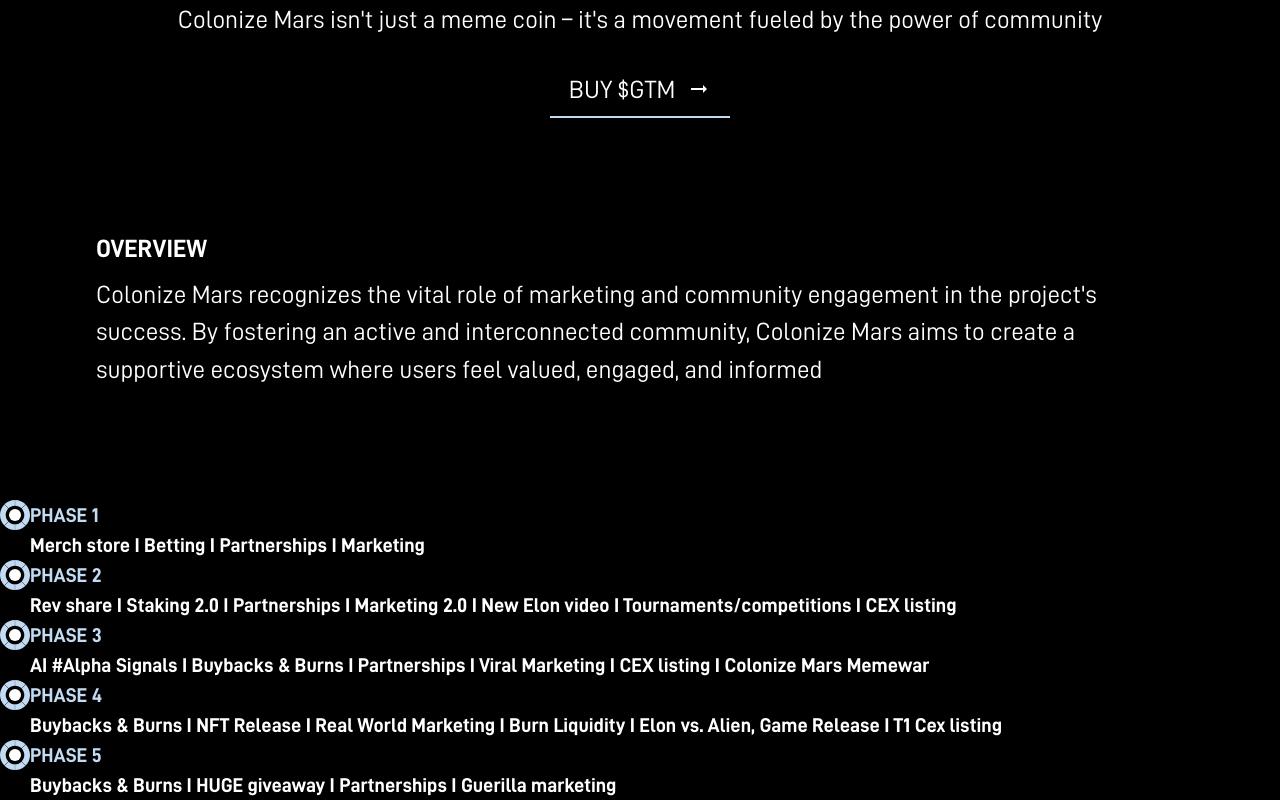
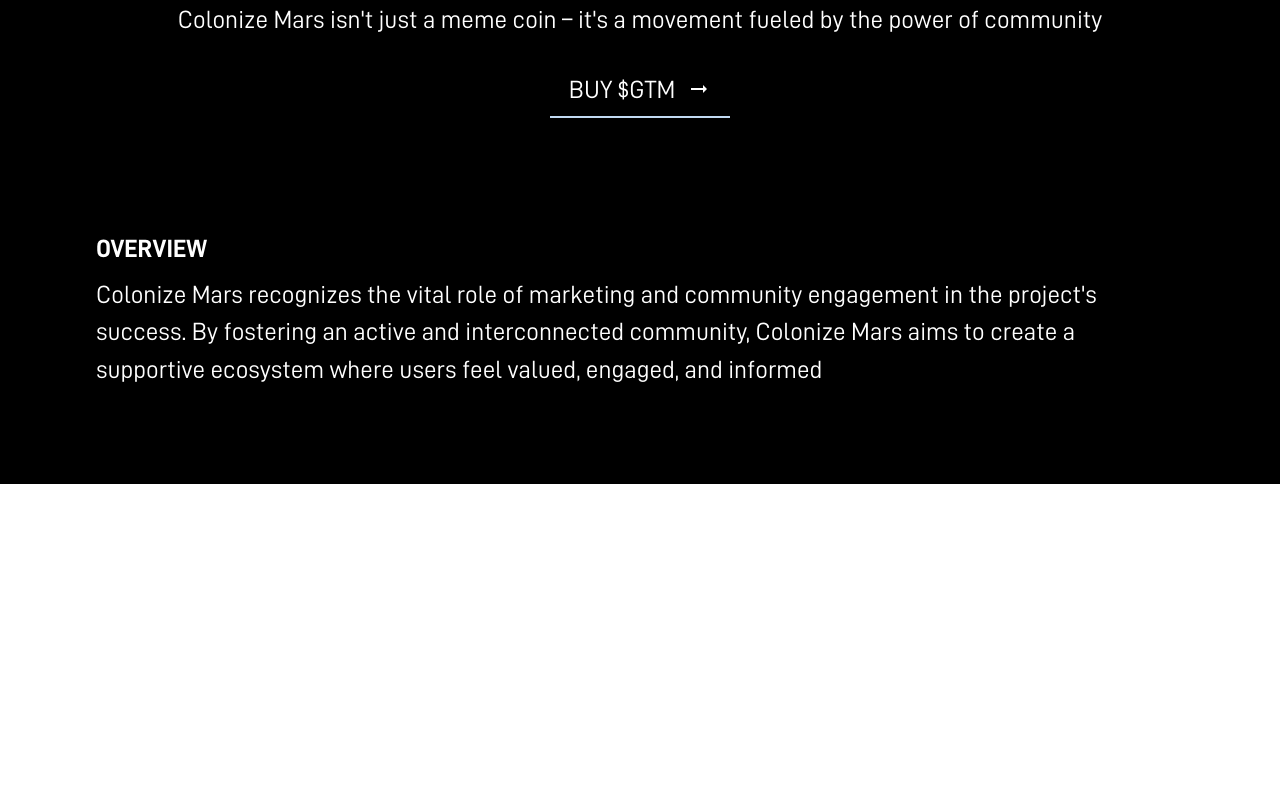
Before and after one commit to labsfeelgood/GTM-wesbite, a React (Vite) app: page /roadmap in a window 1280 px wide. Shown: the part 865-1665 px from the top of the page. After the commit the page ends 1349 px from the top, so only its background shows below. Built offline with nearby package versions, Linux system fonts and the light colour scheme.

Commit message:
staking page done

```diff
--- a/src/pages/Roadmap.tsx
+++ b/src/pages/Roadmap.tsx
@@ -51,81 +51,8 @@
         </div>
         <div className="w-full h-[1px] bg-gradient-to-r from-[#7A8A99] to-[#000000] lg:hidden" />
         {/* --------------------------------------------------------------------------------- */}
-        <div>
-          <div className=" flex ">
-            <div>
-              <img src={loader1} className=" w-[30px] h-auto" />
-            </div>
-            <div>
-              <h3 className=" font-d-din-bold text-[#C2DAF2] text-[20px] uppercase">
-                Phase 1
-              </h3>
-              <p className=" font-d-din-bold text-white text-[20px]">
-                Merch store I Betting I Partnerships I Marketing
-              </p>
-            </div>
-          </div>
 
-          <div className=" flex ">
-            <div>
-              <img src={loader1} className=" w-[30px] h-auto" />
-            </div>
-            <div>
-              <h3 className=" font-d-din-bold text-[#C2DAF2] text-[20px] uppercase">
-                Phase 2
-              </h3>
-              <p className=" font-d-din-bold text-white text-[20px]">
-                Rev share I Staking 2.0 I Partnerships I Marketing 2.0 I New
-                Elon video I Tournaments/competitions I CEX listing
-              </p>
-            </div>
-          </div>
 
-          <div className=" flex ">
-            <div className=" w-[30px] h-[30px] ">
-              <img src={loader1} className=" w-[30px] h-auto" />
-            </div>
-            <div>
-              <h3 className=" font-d-din-bold text-[#C2DAF2] text-[20px] uppercase">
-                Phase 3
-              </h3>
-              <p className=" font-d-din-bold text-white text-[20px]">
-                AI #Alpha Signals I Buybacks & Burns I Partnerships I Viral
-                Marketing I CEX listing I Colonize Mars Memewar
-              </p>
-            </div>
-          </div>
-
-          <div className=" flex ">
-            <div>
-              <img src={loader1} className=" w-[30px] h-auto " />
-            </div>
-            <div>
-              <h3 className=" font-d-din-bold text-[#C2DAF2] text-[20px] uppercase">
-                Phase 4
-              </h3>
-              <p className=" font-d-din-bold text-white text-[20px]">
-                Buybacks & Burns I NFT Release I Real World Marketing I Burn
-                Liquidity I Elon vs. Alien, Game Release I T1 Cex listing
-              </p>
-            </div>
-          </div>
-
-          <div className=" flex ">
-            <div>
-              <img src={loader1} className=" w-[30px] h-auto" />
-            </div>
-            <div>
-              <h3 className=" font-d-din-bold text-[#C2DAF2] text-[20px] uppercase">
-                Phase 5
-              </h3>
-              <p className=" font-d-din-bold text-white text-[20px]">
-                Buybacks & Burns I HUGE giveaway I Partnerships I Guerilla
-                marketing
-              </p>
-            </div>
-          </div>
-        </div>
       </div>
     </div>
   );
--- a/src/pages/Staking.tsx
+++ b/src/pages/Staking.tsx
@@ -66,15 +66,15 @@
         <div>
           <div className=" relative ">
             <div className=" w-full hidden xl:block">
-              <img src={backdrop} className=" w-full h-auto" />
+              <img src={backdrop} className=" w-auto h-[450px]   object-cover object-center" />
             </div>
-            <div className=" xl:absolute xl:inset-0">
-              <div className=" flex flex-col xl:flex-row">
-                <div className=" flex flex-col gap-2 p-4 md:p-8 lg:p-24">
-                  <h3 className=" text-white uppercase font-d-din-bold text-[20px] md:text-[25px] lg-text-[30px] ">
+            <div className=" xl:absolute xl:inset-0 xl:top-[100px]">
+              <div className=" flex flex-col xl:flex-row xl:justify-center xl:gap-[50px] 2xl:gap-[100px] 2xl:justify-around">
+                <div className=" flex flex-col gap-2 p-4 md:p-8 lg:p-24 xl:p-0">
+                  <h3 className=" text-white uppercase font-d-din-bold text-[20px] md:text-[25px] lg-text-[25px] 2xl:text-[25px] ">
                     Interest Algorithms
                   </h3>
-                  <p className=" text-white font-d-din-regular text-[14px] md:text-[20px] sm:text-[16px] lg:text-[25px] text-left  xl:w-[550px]">
+                  <p className=" text-white font-d-din-regular text-[14px] md:text-[20px] sm:text-[16px] lg:text-[20px] 2xl:text-[22px] text-left  xl:w-[300px] 2xl:w-[420px]">
                     The implementation of staking algorithms allows for the
                     compounding of interest on $GTM tokens held over a duration,
                     creating an incentive structure for sustained ecosystem
@@ -83,11 +83,11 @@
                 </div>
                 <div className="w-full h-[1px] bg-gradient-to-r from-[#7A8A99] to-[#000000] xl:hidden" />
                 {/* ------------------------------------------------------------------------------------------- */}
-                <div className=" flex flex-col gap-2 p-4 md:p-8 lg:p-24">
-                  <h3 className=" text-white uppercase font-d-din-bold text-[20px] md:text-[25px] lg-text-[30px] ">
+                <div className=" flex flex-col gap-2 p-4 md:p-8 lg:p-24 xl:p-0">
+                  <h3 className=" text-white uppercase font-d-din-bold text-[20px] md:text-[25px] lg-text-[25px] 2xl:text-[25px] ">
                     Market Stabilization Function
                   </h3>
-                  <p className=" text-white font-d-din-regular text-[14px] md:text-[20px] sm:text-[16px] lg:text-[25px] text-left  xl:w-[550px]">
+                  <p className=" text-white font-d-din-regular text-[14px] md:text-[20px] sm:text-[16px] lg:text-[20px] 2xl:text-[22px] text-left  xl:w-[350px] 2xl:w-[420px]">
                     The act of staking $GTM inherently contributes to the
                     reduction of circulating supply, thereby mitigating market
                     volatility and enhancing the overall economic stability of
@@ -96,11 +96,11 @@
                 </div>
                 <div className="w-full h-[1px] bg-gradient-to-r from-[#7A8A99] to-[#000000] xl:hidden" />
                 {/* ------------------------------------------------------------------------------------------------------------------------ */}
-                <div className=" flex flex-col gap-2 p-4 md:p-8 lg:p-24">
-                  <h3 className=" text-white uppercase font-d-din-bold text-[20px] md:text-[25px] lg-text-[30px] ">
+                <div className=" flex flex-col gap-2 p-4 md:p-8 lg:p-24 xl:p-0">
+                  <h3 className=" text-white uppercase font-d-din-bold text-[20px] md:text-[25px] lg-text-[25px] 2xl:text-[25px] ">
                     Incentivization of User Involvement
                   </h3>
-                  <p className=" text-white font-d-din-regular text-[14px] md:text-[20px] sm:text-[16px] lg:text-[25px] text-left  xl:w-[550px]">
+                  <p className=" text-white font-d-din-regular text-[14px] md:text-[20px] sm:text-[16px] lg:text-[20px] 2xl:text-[22px] text-left  xl:w-[400px] 2xl:w-[420px]">
                     Through APY earnings, users are financially motivated to
                     maintain a continuous, vested interest in the platform,
                     thereby amplifying community engagement and retention,
```
